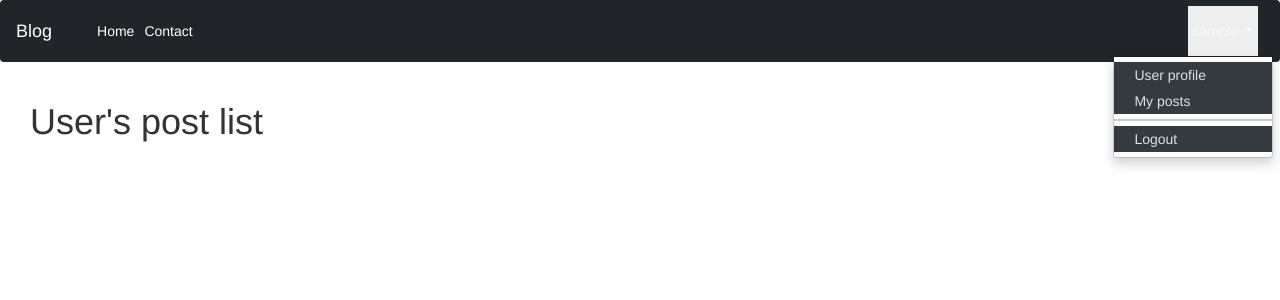
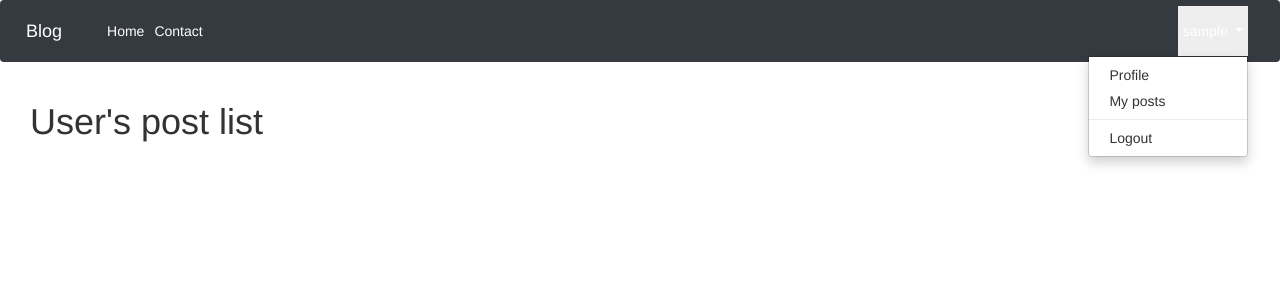
Before and after one commit to konstantinkonstantinovich/hillel_test_work, a Django app: page /blog/user_post/1 in a window 1280 px wide, after a click that opens the changed part. Shown: the top 300 px of the page. Run offline with Django 3.2, Linux system fonts and the light colour scheme; the visitor is signed in with stand-in values (Sample User, id 1); data comes from the database, SQL or seed files in the repository; data that the repository does not hold is empty; parts of the project's set-up code (start-up, migrations or seed data) failed here and were passed over; some libraries are stand-ins or nearby versions.

Commit message:
post list

```diff
--- a/blog/templates/base_generic.html
+++ b/blog/templates/base_generic.html
@@ -4,8 +4,10 @@
   {% block title %}<title>Local Library</title>{% endblock %}
   <meta charset="utf-8">
   <meta name="viewport" content="width=device-width, initial-scale=1">
- <link href="https://cdn.jsdelivr.net/npm/bootstrap@5.0.0-beta2/dist/css/bootstrap.min.css" rel="stylesheet" integrity="sha384-BmbxuPwQa2lc/FVzBcNJ7UAyJxM6wuqIj61tLrc4wSX0szH/Ev+nYRRuWlolflfl" crossorigin="anonymous">
-<script src="https://cdn.jsdelivr.net/npm/bootstrap@5.0.0-beta2/dist/js/bootstrap.bundle.min.js" integrity="sha384-b5kHyXgcpbZJO/tY9Ul7kGkf1S0CWuKcCD38l8YkeH8z8QjE0GmW1gYU5S9FOnJ0" crossorigin="anonymous"></script>
+<link rel="stylesheet" href="https://cdn.jsdelivr.net/npm/bootstrap@4.6.0/dist/css/bootstrap.min.css" integrity="sha384-B0vP5xmATw1+K9KRQjQERJvTumQW0nPEzvF6L/Z6nronJ3oUOFUFpCjEUQouq2+l" crossorigin="anonymous">
+<script src="https://code.jquery.com/jquery-3.5.1.slim.min.js" integrity="sha384-DfXdz2htPH0lsSSs5nCTpuj/zy4C+OGpamoFVy38MVBnE+IbbVYUew+OrCXaRkfj" crossorigin="anonymous"></script>
+<script src="https://cdn.jsdelivr.net/npm/popper.js@1.16.1/dist/umd/popper.min.js" integrity="sha384-9/reFTGAW83EW2RDu2S0VKaIzap3H66lZH81PoYlFhbGU+6BZp6G7niu735Sk7lN" crossorigin="anonymous"></script>
+<script src="https://cdn.jsdelivr.net/npm/bootstrap@4.6.0/dist/js/bootstrap.min.js" integrity="sha384-+YQ4JLhjyBLPDQt//I+STsc9iw4uQqACwlvpslubQzn4u2UU2UFM80nGisd026JF" crossorigin="anonymous"></script>
 
 
     {% load static %}
@@ -32,16 +34,16 @@
 
       {% if user.is_authenticated %}
     <div>
-        <ul class="nav navbar-nav dropdown dropdown-toggle-split ">
+        <ul class="nav navbar-nav dropdown-menu-dark navbar-dark dropdown dropdown-toggle-split ">
         <li class="nav-item ">
-          <a class="nav-link dropdown-toggle dropdown-menu-dark" href="{% url 'user-detail' %}" id="navbarDropdownMenuLink" role="button" data-bs-toggle="dropdown" aria-expanded="false">
+          <a class="nav-link dropdown-toggle " href="{% url 'user-detail' %}" id="navbarDropdownMenuLink" role="button" data-toggle="dropdown" aria-haspopup="true" aria-expanded="false">
             {{ user.get_username }}
           </a>
-          <ul class="dropdown-menu dropdown-menu-dark navbar-right dropdown-menu-end"   aria-labelledby="navbarDropdownMenuLink">
-            <li><a class="dropdown-item dropdown-menu-dark" href="{% url 'user-detail' %}">User profile</a></li>
-            <li><a class="dropdown-item dropdown-menu-dark" href="{% url 'blog:user-post' user.id %}">My posts</a></li>
-              <li><hr class="dropdown-divider dropdown-menu-dark"></li>
-            <li><a class="dropdown-item dropdown-menu-dark" href="{% url 'logout'%}?next={{request.path}}">Logout</a></li>
+          <ul class="dropdown-menu dropdown-menu-dark dropdown-menu-right"   aria-labelledby="navbarDarkDropdownMenuLink">
+            <li><a class="dropdown-item " href="{% url 'user-detail' %}">Profile</a></li>
+            <li><a class="dropdown-item " href="{% url 'blog:user-post' user.id %}">My posts</a></li>
+              <li><hr class="dropdown-divider"></li>
+            <li><a class="dropdown-item" href="{% url 'logout'%}?next={{request.path}}">Logout</a></li>
           </ul>
         </li>
       </ul>
```
Also changed, not shown: blog/templates/blog/post_list.html (+49 -17 lines).
